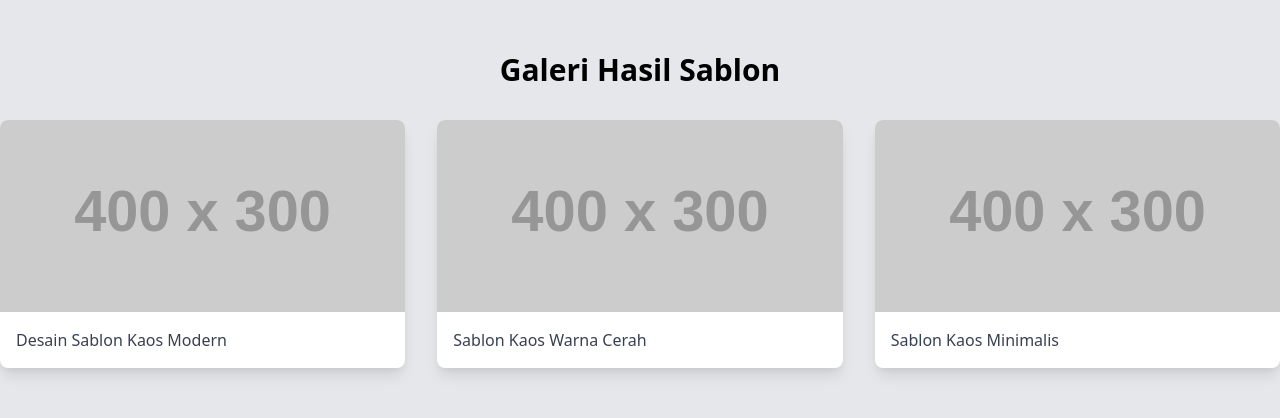
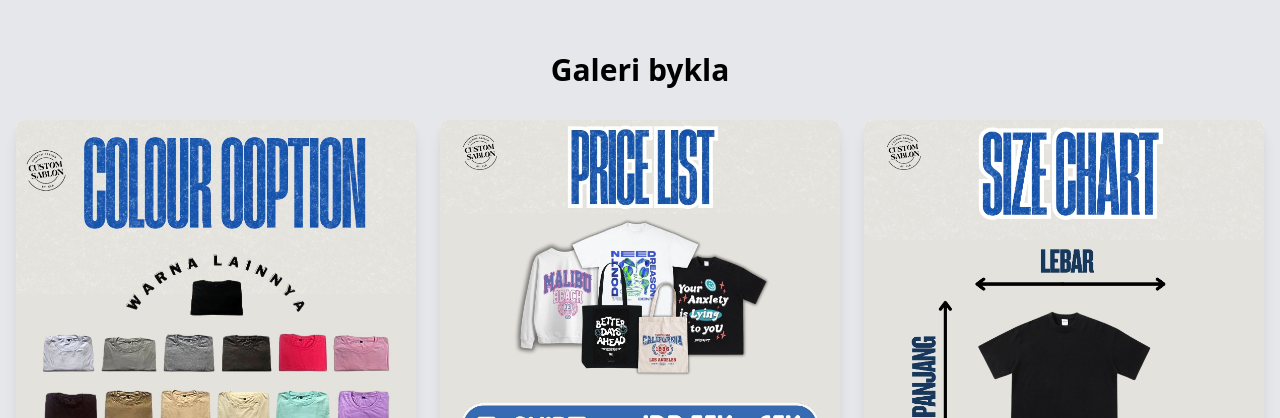
Before and after one commit to firmandwiPS/sablonbykla, a plain HTML site: page index.html in a window 1280 px wide. Shown: the part 720-1138 px from the top of the page. Drawn offline with nearby package versions, Linux system fonts and the light colour scheme; placeholder pictures from the web are drawn by us.

Commit message:
tambahin galari

```diff
--- a/index.html
+++ b/index.html
@@ -89,26 +89,29 @@
 
     <!-- Galeri Section -->
     <section id="galeri" class="bg-gray-200 py-16">
-        <div class="container mx-auto">
-            <h2 class="text-3xl font-bold text-center mb-8">Galeri Hasil Sablon</h2>
-            <div class="grid grid-cols-1 md:grid-cols-3 gap-8">
-                <div class="bg-white rounded-lg shadow-lg overflow-hidden">
-                    <img src="https://via.placeholder.com/400x300" alt="Sablon Kaos 1" class="w-full h-48 object-cover">
-                    <div class="p-4">
-                        <p class="text-gray-700">Desain Sablon Kaos Modern</p>
-                    </div>
+        <div class="container mx-auto px-4">
+            <h2 class="text-3xl font-bold text-center mb-8">Galeri bykla</h2>
+            <div class="grid grid-cols-1 sm:grid-cols-2 md:grid-cols-3 gap-6">
+                <div class="bg-white rounded-lg shadow-lg overflow-hidden transform transition duration-500 hover:scale-105">
+                    <img src="/img/1.jpg" alt="Sablon Kaos 1" class="w-full h-full object-cover">
                 </div>
-                <div class="bg-white rounded-lg shadow-lg overflow-hidden">
-                    <img src="https://via.placeholder.com/400x300" alt="Sablon Kaos 2" class="w-full h-48 object-cover">
-                    <div class="p-4">
-                        <p class="text-gray-700">Sablon Kaos Warna Cerah</p>
-                    </div>
+                <div class="bg-white rounded-lg shadow-lg overflow-hidden transform transition duration-500 hover:scale-105">
+                    <img src="/img/2.jpg" alt="Sablon Kaos 2" class="w-full h-full object-cover">
                 </div>
-                <div class="bg-white rounded-lg shadow-lg overflow-hidden">
-                    <img src="https://via.placeholder.com/400x300" alt="Sablon Kaos 3" class="w-full h-48 object-cover">
-                    <div class="p-4">
-                        <p class="text-gray-700">Sablon Kaos Minimalis</p>
-                    </div>
+                <div class="bg-white rounded-lg shadow-lg overflow-hidden transform transition duration-500 hover:scale-105">
+                    <img src="/img/3.jpg" alt="Sablon Kaos 3" class="w-full h-full object-cover">
+                </div>
+                <div class="bg-white rounded-lg shadow-lg overflow-hidden transform transition duration-500 hover:scale-105">
+                    <img src="/img/4.jpg" alt="Sablon Kaos 4" class="w-full h-full object-cover">
+                </div>
+                <div class="bg-white rounded-lg shadow-lg overflow-hidden transform transition duration-500 hover:scale-105">
+                    <img src="/img/5.jpg" alt="Sablon Kaos 5" class="w-full h-full object-cover">
+                </div>
+                <div class="bg-white rounded-lg shadow-lg overflow-hidden transform transition duration-500 hover:scale-105">
+                    <img src="/img/6.jpg" alt="Sablon Kaos 6" class="w-full h-full object-cover">
+                </div>
+                <div class="bg-white rounded-lg shadow-lg overflow-hidden transform transition duration-500 hover:scale-105">
+                    <img src="/img/7.jpg" alt="Sablon Kaos 7" class="w-full h-full object-cover">
                 </div>
             </div>
         </div>
```
